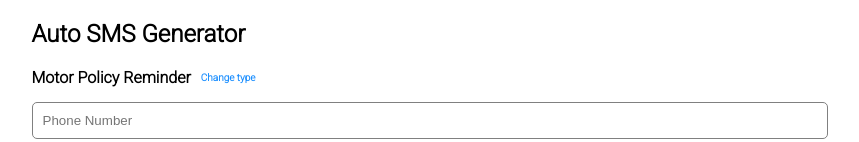
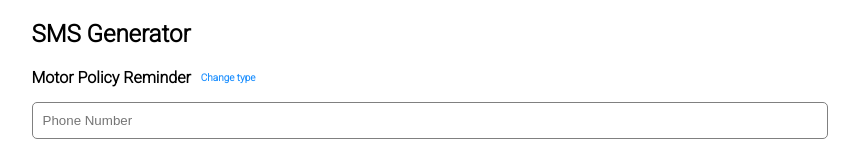
Before and after one commit to Sigkill32/SMSGenerator, a plain HTML site: page index.html in a window 1280 px wide. Shown: the top 142 px of the page, without its empty margins (111-970 px from the left). Drawn offline with Linux system fonts and the light colour scheme.

Commit message:
Updated app heading

```diff
--- a/index.html
+++ b/index.html
@@ -15,7 +15,7 @@
 <body>
     <div class="app-container">
         <div class="app">
-            <h2 class="app-heading">Auto SMS Generator</h2>
+            <h2 class="app-heading">SMS Generator</h2>
             <div class="types-container hidden"></div>
             <p class="type-text"><span id="smsType">Motor Policy Reminder</span> <button id="changeType">Change
                     type</button></p>
```
